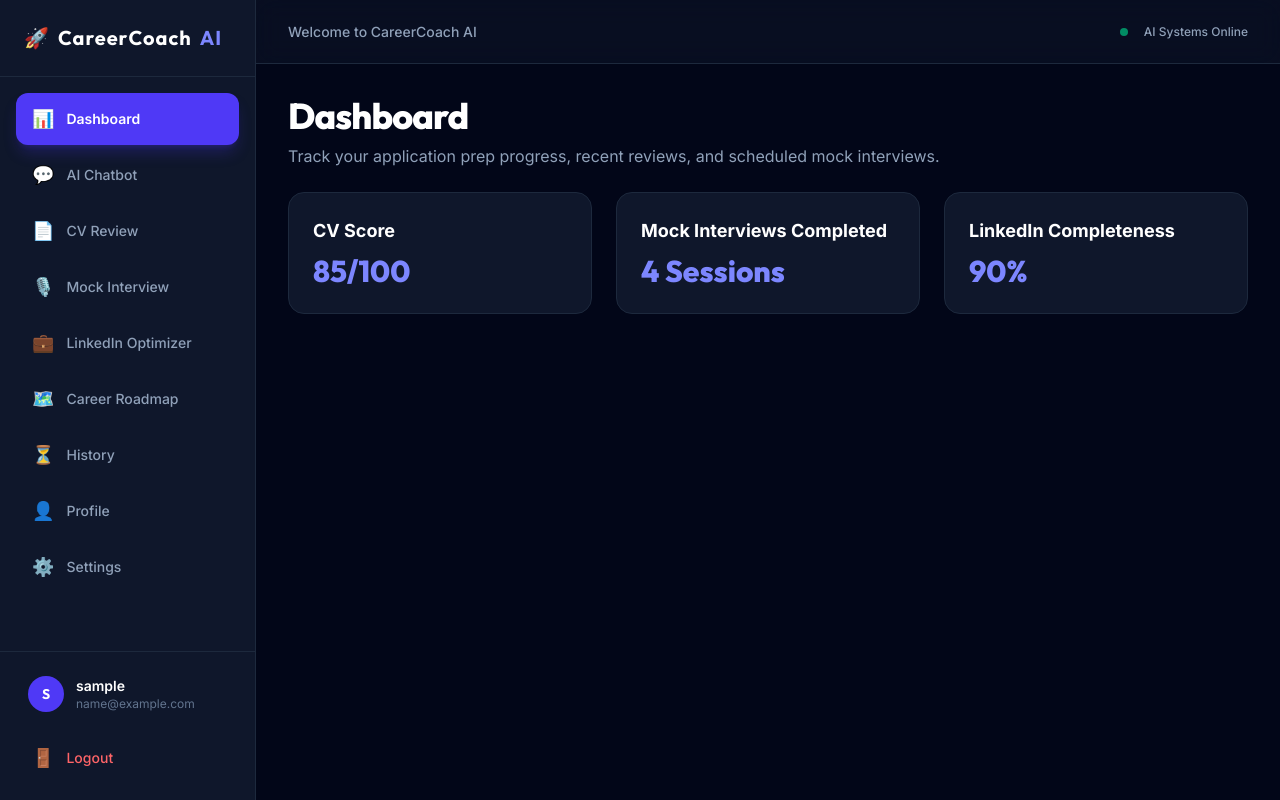
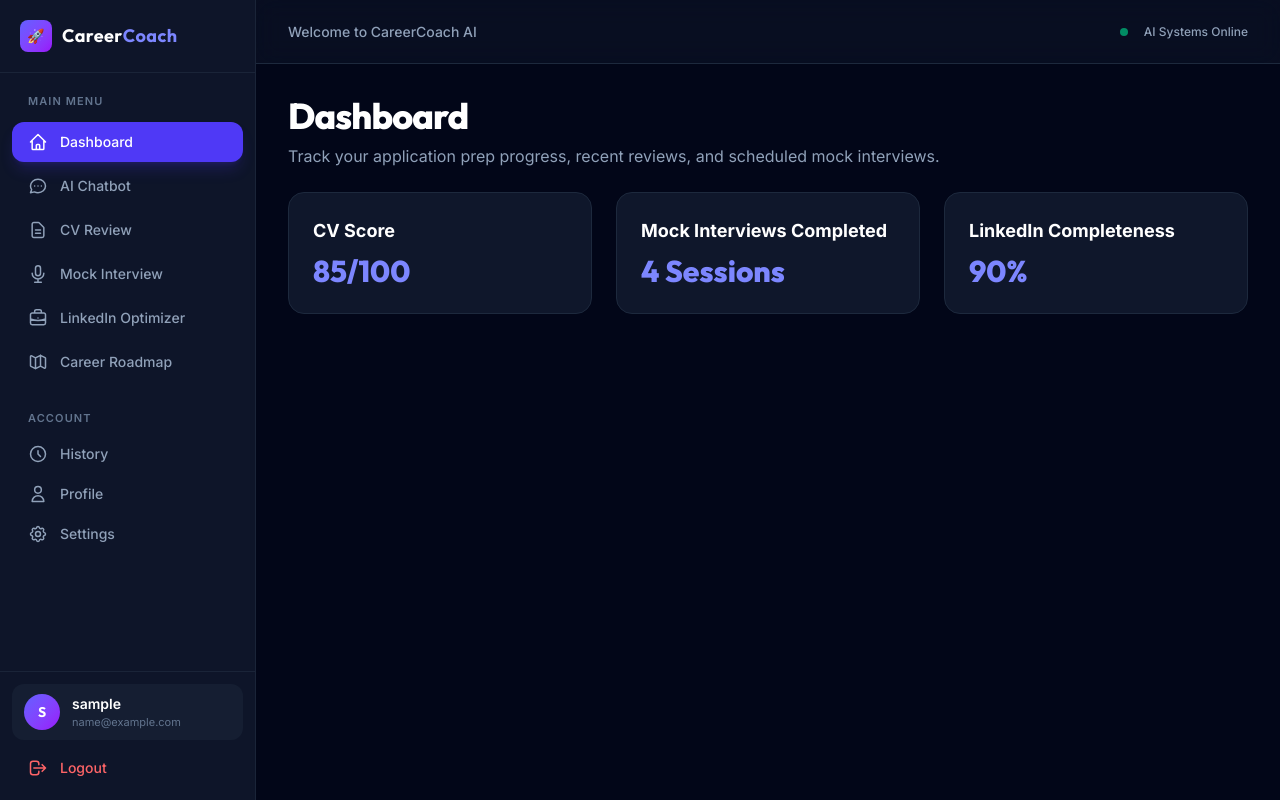
Before and after one commit to Chinthana1234/CareerCoach-AI, a React (Vite) app in the folder careercoach-frontend/: page /dashboard in a window 1280 px wide. Built offline with nearby package versions, Linux system fonts and the light colour scheme; sample sign-in values are in the browser's storage.

Commit message:
Enhance sidebar with SVG icons, grouped sections, and gradient user card

```diff
--- a/careercoach-frontend/src/components/layout/Sidebar.jsx
+++ b/careercoach-frontend/src/components/layout/Sidebar.jsx
@@ -2,21 +2,79 @@ import React from 'react';
 import { NavLink, useNavigate } from 'react-router-dom';
 import { useAuth } from '../../context/AuthContext';
 
-export default function Sidebar() {
+const mainMenuItems = [
+  { name: 'Dashboard', path: '/dashboard', icon: (
+    <svg className="w-5 h-5" fill="none" viewBox="0 0 24 24" stroke="currentColor" strokeWidth={1.8}>
+      <path strokeLinecap="round" strokeLinejoin="round" d="M3 12l2-2m0 0l7-7 7 7M5 10v10a1 1 0 001 1h3m10-11l2 2m-2-2v10a1 1 0 01-1 1h-3m-4 0a1 1 0 01-1-1v-4a1 1 0 011-1h2a1 1 0 011 1v4a1 1 0 01-1 1h-2z" />
+    </svg>
+  )},
+  { name: 'AI Chatbot', path: '/chat', icon: (
+    <svg className="w-5 h-5" fill="none" viewBox="0 0 24 24" stroke="currentColor" strokeWidth={1.8}>
+      <path strokeLinecap="round" strokeLinejoin="round" d="M8 12h.01M12 12h.01M16 12h.01M21 12c0 4.418-4.03 8-9 8a9.863 9.863 0 01-4.255-.949L3 20l1.395-3.72C3.512 15.042 3 13.574 3 12c0-4.418 4.03-8 9-8s9 3.582 9 8z" />
+    </svg>
+  )},
+  { name: 'CV Review', path: '/cv-review', icon: (
+    <svg className="w-5 h-5" fill="none" viewBox="0 0 24 24" stroke="currentColor" strokeWidth={1.8}>
+      <path strokeLinecap="round" strokeLinejoin="round" d="M9 12h6m-6 4h6m2 5H7a2 2 0 01-2-2V5a2 2 0 012-2h5.586a1 1 0 01.707.293l5.414 5.414a1 1 0 01.293.707V19a2 2 0 01-2 2z" />
+    </svg>
+  )},
+  { name: 'Mock Interview', path: '/interview', icon: (
+    <svg className="w-5 h-5" fill="none" viewBox="0 0 24 24" stroke="currentColor" strokeWidth={1.8}>
+      <path strokeLinecap="round" strokeLinejoin="round" d="M19 11a7 7 0 01-7 7m0 0a7 7 0 01-7-7m7 7v4m0 0H8m4 0h4m-4-8a3 3 0 01-3-3V5a3 3 0 116 0v6a3 3 0 01-3 3z" />
+    </svg>
+  )},
+  { name: 'LinkedIn Optimizer', path: '/linkedin', icon: (
+    <svg className="w-5 h-5" fill="none" viewBox="0 0 24 24" stroke="currentColor" strokeWidth={1.8}>
+      <path strokeLinecap="round" strokeLinejoin="round" d="M21 13.255A23.931 23.931 0 0112 15c-3.183 0-6.22-.62-9-1.745M16 6V4a2 2 0 00-2-2h-4a2 2 0 00-2 2v2m4 6h.01M5 20h14a2 2 0 002-2V8a2 2 0 00-2-2H5a2 2 0 00-2 2v10a2 2 0 002 2z" />
+    </svg>
+  )},
+  { name: 'Career Roadmap', path: '/roadmap', icon: (
+    <svg className="w-5 h-5" fill="none" viewBox="0 0 24 24" stroke="currentColor" strokeWidth={1.8}>
+      <path strokeLinecap="round" strokeLinejoin="round" d="M9 20l-5.447-2.724A1 1 0 013 16.382V5.618a1 1 0 011.447-.894L9 7m0 13l6-3m-6 3V7m6 10l4.553 2.276A1 1 0 0021 18.382V7.618a1 1 0 00-.553-.894L15 4m0 13V4m0 0L9 7" />
+    </svg>
+  )},
+];
+
+const bottomMenuItems = [
+  { name: 'History', path: '/history', icon: (
+    <svg className="w-5 h-5" fill="none" viewBox="0 0 24 24" stroke="currentColor" strokeWidth={1.8}>
+      <path strokeLinecap="round" strokeLinejoin="round" d="M12 8v4l3 3m6-3a9 9 0 11-18 0 9 9 0 0118 0z" />
+    </svg>
+  )},
+  { name: 'Profile', path: '/profile', icon: (
+    <svg className="w-5 h-5" fill="none" viewBox="0 0 24 24" stroke="currentColor" strokeWidth={1.8}>
+      <path strokeLinecap="round" strokeLinejoin="round" d="M16 7a4 4 0 11-8 0 4 4 0 018 0zM12 14a7 7 0 00-7 7h14a7 7 0 00-7-7z" />
+    </svg>
+  )},
+  { name: 'Settings', path: '/settings', icon: (
+    <svg className="w-5 h-5" fill="none" viewBox="0 0 24 24" stroke="currentColor" strokeWidth={1.8}>
+      <path strokeLinecap="round" strokeLinejoin="round" d="M10.325 4.317c.426-1.756 2.924-1.756 3.35 0a1.724 1.724 0 002.573 1.066c1.543-.94 3.31.826 2.37 2.37a1.724 1.724 0 001.066 2.573c1.756.426 1.756 2.924 0 3.35a1.724 1.724 0 00-1.066 2.573c.94 1.543-.826 3.31-2.37 2.37a1.724 1.724 0 00-2.573 1.066c-.426 1.756-2.924 1.756-3.35 0a1.724 1.724 0 00-2.573-1.066c-1.543.94-3.31-.826-2.37-2.37a1.724 1.724 0 00-1.066-2.573c-1.756-.426-1.756-2.924 0-3.35a1.724 1.724 0 001.066-2.573c-.94-1.543.826-3.31 2.37-2.37.996.608 2.296.07 2.572-1.065z" />
+      <path strokeLinecap="round" strokeLinejoin="round" d="M15 12a3 3 0 11-6 0 3 3 0 016 0z" />
+    </svg>
+  )},
+];
+
+function SidebarLink({ item }) {
+  return (
+    <NavLink
+      to={item.path}
+      className={({ isActive }) =>
+        `group flex items-center gap-3 px-4 py-2.5 rounded-xl text-sm font-medium transition-all duration-200 ${
+          isActive
+            ? 'bg-indigo-600 text-white shadow-lg shadow-indigo-600/20'
+            : 'text-slate-400 hover:bg-slate-800/70 hover:text-slate-100'
+        }`
+      }
+    >
+      <span className="flex-shrink-0">{item.icon}</span>
+      <span>{item.name}</span>
+    </NavLink>
+  );
+}
+
+export default function Sidebar({ mobile = false, onClose }) {
   const { user, logout } = useAuth();
   const navigate = useNavigate();
-
-  const menuItems = [
-    { name: 'Dashboard', path: '/dashboard', icon: '📊' },
-    { name: 'AI Chatbot', path: '/chat', icon: '💬' },
-    { name: 'CV Review', path: '/cv-review', icon: '📄' },
-    { name: 'Mock Interview', path: '/interview', icon: '🎙️' },
-    { name: 'LinkedIn Optimizer', path: '/linkedin', icon: '💼' },
-    { name: 'Career Roadmap', path: '/roadmap', icon: '🗺️' },
-    { name: 'History', path: '/history', icon: '⏳' },
-    { name: 'Profile', path: '/profile', icon: '👤' },
-    { name: 'Settings', path: '/settings', icon: '⚙️' },
-  ];
 
   const handleLogout = () => {
     logout();
@@ -24,49 +82,57 @@ export default function Sidebar() {
   };
 
   return (
-    <aside className="w-64 bg-slate-900 border-r border-slate-800 flex flex-col h-screen sticky top-0">
-      <div className="p-6 border-b border-slate-800">
-        <h1 className="text-xl font-bold font-display text-white tracking-wider flex items-center gap-2">
-          <span>🚀</span> CareerCoach <span className="text-indigo-400">AI</span>
+    <aside className={`${mobile ? 'w-full' : 'w-64'} bg-slate-900/95 backdrop-blur-xl border-r border-slate-800/80 flex flex-col h-screen`}>
+      {/* Logo */}
+      <div className="p-5 border-b border-slate-800/80 flex items-center justify-between">
+        <h1 className="text-lg font-bold font-display text-white tracking-wide flex items-center gap-2.5">
+          <span className="w-8 h-8 bg-gradient-to-br from-indigo-500 to-purple-600 rounded-lg flex items-center justify-center text-sm">🚀</span>
+          <span>Career<span className="text-indigo-400">Coach</span></span>
         </h1>
+        {mobile && (
+          <button onClick={onClose} className="text-slate-400 hover:text-white transition-colors p-1">
+            <svg className="w-5 h-5" fill="none" viewBox="0 0 24 24" stroke="currentColor" strokeWidth={2}>
+              <path strokeLinecap="round" strokeLinejoin="round" d="M6 18L18 6M6 6l12 12" />
+            </svg>
+          </button>
+        )}
       </div>
-      <nav className="flex-1 p-4 space-y-1 overflow-y-auto">
-        {menuItems.map((item) => (
-          <NavLink
-            key={item.path}
-            to={item.path}
-            className={({ isActive }) =>
-              `flex items-center gap-3 px-4 py-3 rounded-xl text-sm font-medium transition-all duration-200 ${
-                isActive
-                  ? 'bg-indigo-600 text-white shadow-lg shadow-indigo-600/25 font-semibold'
-                  : 'text-slate-400 hover:bg-slate-800 hover:text-slate-100'
-              }`
-            }
-          >
-            <span className="text-lg">{item.icon}</span>
-            {item.name}
-          </NavLink>
+
+      {/* Main Navigation */}
+      <nav className="flex-1 p-3 space-y-1 overflow-y-auto">
+        <p className="px-4 pt-2 pb-2 text-[11px] font-semibold text-slate-500 uppercase tracking-widest">Main Menu</p>
+        {mainMenuItems.map((item) => (
+          <SidebarLink key={item.path} item={item} />
         ))}
+
+        <div className="pt-4">
+          <p className="px-4 pt-2 pb-2 text-[11px] font-semibold text-slate-500 uppercase tracking-widest">Account</p>
+          {bottomMenuItems.map((item) => (
+            <SidebarLink key={item.path} item={item} />
+          ))}
+        </div>
       </nav>
 
-      {/* User info + Logout */}
-      <div className="p-4 border-t border-slate-800 space-y-3">
+      {/* User Card + Logout */}
+      <div className="p-3 border-t border-slate-800/80">
         {user && (
-          <div className="flex items-center gap-3 px-3 py-2">
-            <div className="w-9 h-9 rounded-full bg-indigo-600 flex items-center justify-center text-sm font-bold text-white font-display uppercase">
+          <div className="flex items-center gap-3 px-3 py-2.5 mb-2 rounded-xl bg-slate-800/50">
+            <div className="w-9 h-9 rounded-full bg-gradient-to-br from-indigo-500 to-purple-600 flex items-center justify-center text-sm font-bold text-white font-display uppercase flex-shrink-0">
               {user.username?.charAt(0)}
             </div>
-            <div className="min-w-0">
+            <div className="min-w-0 flex-1">
               <p className="text-sm font-semibold text-white truncate">{user.username}</p>
-              <p className="text-xs text-slate-500 truncate">{user.email}</p>
+              <p className="text-[11px] text-slate-500 truncate">{user.email}</p>
             </div>
           </div>
         )}
         <button
           onClick={handleLogout}
-          className="flex items-center gap-3 px-4 py-3 w-full rounded-xl text-sm font-medium text-red-400 hover:bg-red-500/10 hover:text-red-300 transition-all duration-200"
+          className="flex items-center gap-3 px-4 py-2.5 w-full rounded-xl text-sm font-medium text-red-400 hover:bg-red-500/10 hover:text-red-300 transition-all duration-200"
         >
-          <span className="text-lg">🚪</span>
+          <svg className="w-5 h-5" fill="none" viewBox="0 0 24 24" stroke="currentColor" strokeWidth={1.8}>
+            <path strokeLinecap="round" strokeLinejoin="round" d="M17 16l4-4m0 0l-4-4m4 4H7m6 4v1a3 3 0 01-3 3H6a3 3 0 01-3-3V7a3 3 0 013-3h4a3 3 0 013 3v1" />
+          </svg>
           Logout
         </button>
       </div>
```
